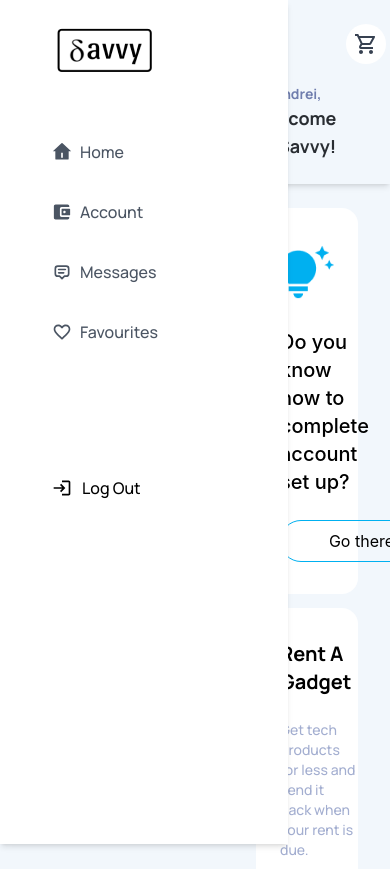
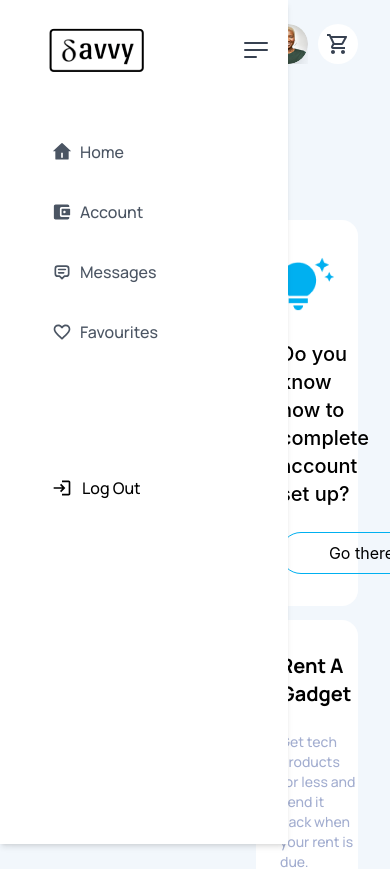
Before and after one commit to SavvyAfrica/savvyWaitlist, a Next.js app: page /dashboard in a window 390 px wide. Shown: the top 869 px of the page. Built offline with nearby package versions, Linux system fonts and the light colour scheme.

Commit message:
fixed UI issue

```diff
--- a/components/Dashboard/Dashboard.tsx
+++ b/components/Dashboard/Dashboard.tsx
@@ -19,6 +19,7 @@ function Dashboard({children}: any) {
             setIsMobile(false);
         }
     }
+
 
     useEffect(() => {
         if(typeof window != undefined){
@@ -42,17 +43,18 @@ function Dashboard({children}: any) {
             leave="transform duration-[400ms] transition ease-in-out"
             leaveFrom="translate-x-0"
             leaveTo="-translate-x-full"
-            className="fixed left-0 w-72 h-full z-30 bg-white shadow-md"
+            className="fixed left-0 top-0 w-72 h-full z-30 bg-white shadow-md"
         >
-            <DashboardSideBar />
+            <DashboardSideBar showNav={showNav} setShowNav={setShowNav} />
         </Transition>
 
         <main
+            onClick={() => setShowNav(!showNav)}
             className={`min-h-screen w-full z-0 transition-all duration-[400ms] bg-[#f2f7fc] ${
                 showNav && !isMobile ? 'pl-56' : "pl-0"
             }`}
         >
-            <div className="maxWidth lg:pt-36 pt-52 pl-8 lg:pl-24 pr-8 lg:pr-16">{children}</div>
+            <div className="maxWidth lg:pt-36 pt-16 pl-8 lg:pl-24 pr-8 lg:pr-16">{children}</div>
         </main>
     </>
   )
--- a/components/DashboardSideBar/DashboardSideBar.tsx
+++ b/components/DashboardSideBar/DashboardSideBar.tsx
@@ -1,8 +1,9 @@
-import React from 'react';
+import React, { Dispatch, forwardRef, SetStateAction } from 'react';
 import { RiHome4Fill } from 'react-icons/ri';
 import { IoMdWallet } from 'react-icons/io';
 import { TbMessage2 } from 'react-icons/tb';
 import { MdOutlineFavoriteBorder } from 'react-icons/md';
+import { HiOutlineBars3BottomLeft } from 'react-icons/hi2';
 import { MdLogin } from 'react-icons/md';
 import { SingletonRouter, useRouter } from 'next/router';
 import Link from 'next/router';
@@ -11,15 +12,26 @@ import Logo from '../../assets/png/logo.png';
 import { Text } from '../typography/typography';
 
 
+interface IMyProps {
+  showNav: boolean;
+  setShowNav: Dispatch<SetStateAction<boolean>>;
+}
 
-const DashboardSideBar = () => {
+
+const DashboardSideBar: React.FC<IMyProps> = forwardRef(({ showNav, setShowNav }, ref: any) => {
   const router = useRouter();
 
   return (
-    <div className="h-full">
+    <div ref={ref} className="h-full">
       <div className="flex justify-center mt-7 mb-14">
-        <div className="w-full flex justify-start ml-14">
-          <Image src={Logo} alt="logo" />
+        <div className="w-full flex justify-between items-center ml-12 mr-4">
+          {/* <Link href='/dashboard'> */}
+            <Image src={Logo} alt="logo" />
+          {/* </Link> */}
+          <HiOutlineBars3BottomLeft
+            className={`h-8 w-8 lg:hidden block cursor-pointer text-gray-700 ${showNav ? 'block' : 'hidden'}`}
+            onClick={() => setShowNav(!showNav)}
+          />
         </div>
       </div>
 
@@ -125,7 +137,8 @@ const DashboardSideBar = () => {
       </div>
     </div>
   )
-}
+})
 
+DashboardSideBar.displayName = "DashboardSideBar";
 
 export default DashboardSideBar;
--- a/components/DashboardTopBar/DashboardTopBar.tsx
+++ b/components/DashboardTopBar/DashboardTopBar.tsx
@@ -17,7 +17,8 @@ interface IMyProps {
 const DashboardTopBar: React.FC<IMyProps> = ({showNav, setShowNav}: IMyProps) => {
     return (
         <div
-            className={`fixed top-0 bg-[#f2f7fc] shadow-md w-full h-auto z-10 transition-all duration-[400ms] ${showNav ? "pl-56" : "pl-0"}`}
+            className={`lg:fixed static top-0 bg-[#f2f7fc] shadow-md w-full h-auto z-10 transition-all duration-[400ms]
+            ${showNav ? "lg:pl-56 pl-0" : "pl-0"}`}
         >
             <div className="maxWidth pt-6 pr-8 lg:pr-16 pl-8 lg:pl-24 pb-6 w-full flex justify-between items-start">
 
@@ -43,7 +44,7 @@ const DashboardTopBar: React.FC<IMyProps> = ({showNav, setShowNav}: IMyProps) =>
                     </div>
 
 
-                    <div className="w-full sm:py-1 py-0 sm:px-2 px-0 rounded-xl hover:shadow-xl hover:bg-[#dcebf9]">
+                    <div className="w-full sm:py-1 py-0 sm:px-2 px-0 rounded-xl hover:shadow-xl shadow-[#f2f7fc] hover:bg-[#dcebf9]">
                         <Link href={'/dashboard/account'}>
                             <a className='flex w-full justify-center items-center'>
                                 <Image
--- a/pages/dashboard/index.tsx
+++ b/pages/dashboard/index.tsx
@@ -21,7 +21,7 @@ function dashboard() {
                 className='w-full flex md:flex-row flex-col h-auto md:h-[156.79px] items-center justify-center gap-3.5 flex-initial mb-3.5'
             >
                 <div
-                    className="max-w-full h-full w-full md:w-4/6 bg-white rounded-2xl flex sm:flex-row flex-col sm:items-center items-start justify-center py-8 px-6"
+                    className="max-w-full h-full w-full md:w-4/6 bg-white rounded-2xl flex sm:flex-row flex-col sm:items-center items-start md:justify-center justify-start py-8 px-6"
                 >
                     <div className="max-w-16 h-16 flex items-center">
                         <Image src={Vector1} alt='vector' />
@@ -73,7 +73,7 @@ function dashboard() {
                                 <Image src={Vector2} alt="Vector" />
                             </div>
 
-                            <div className='md:mr-0 mr-16'>
+                            <div className='md:mr-0 sm:mr-16 mr-0'>
                                 <span className="my-5 block">
                                     <Text variant='paragraph_1' className='font-bold'>Buy A Gadget</Text>
                                 </span>
```
